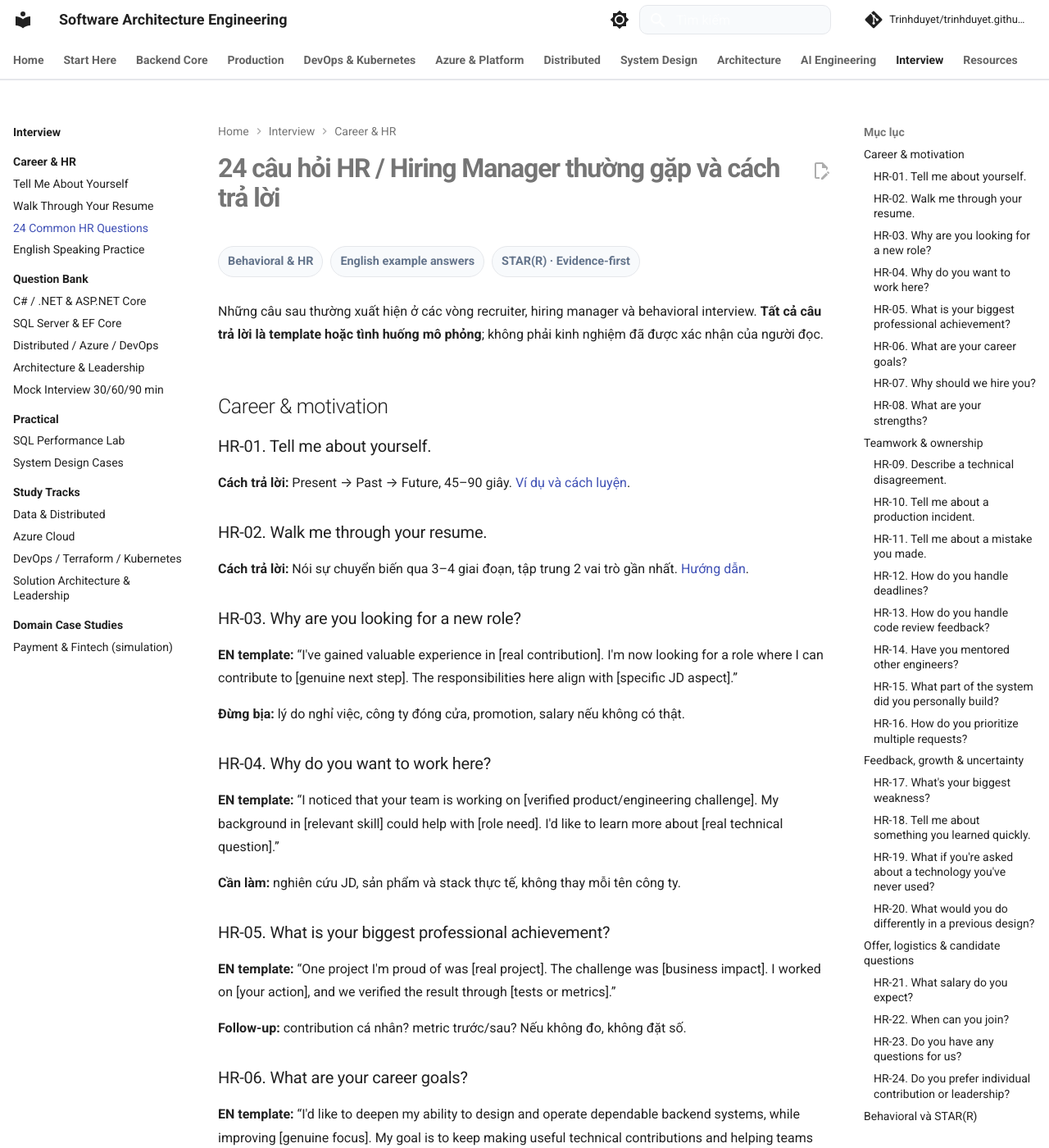
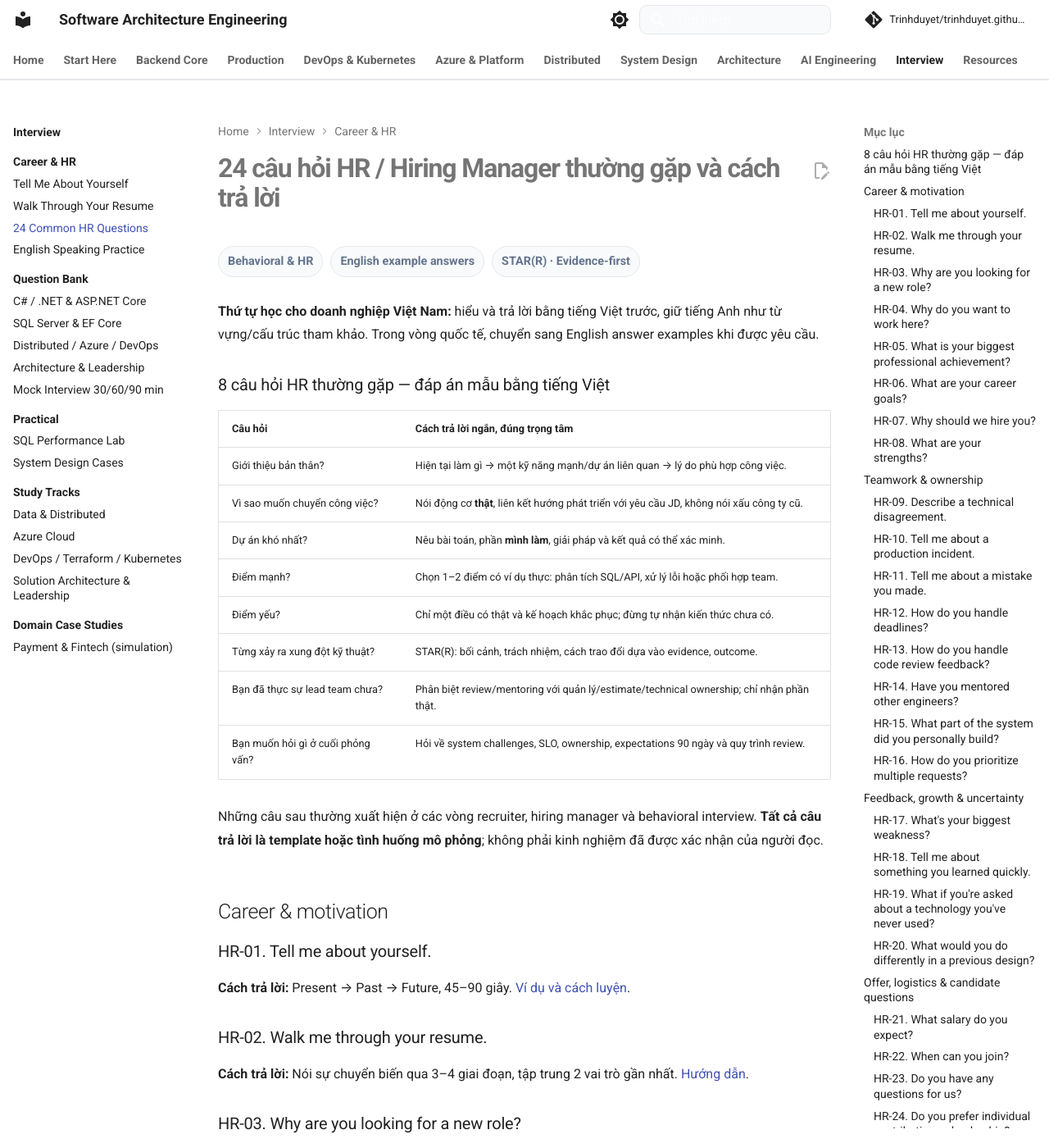
Before and after one commit to Trinhduyet/trinhduyet.github.io, an MkDocs documentation site: the page built from docs/interview/career/common-hr-questions.md, in a window 1280 px wide and 1400 px high. Shown: the whole window at 82% size. Built offline with MkDocs 1.6.1 and Material for MkDocs 9.7.7, drawn with Linux system fonts in a browser that asks for light colours; comment, search, counter and statistics services are not loaded.

Commit message:
feat(interview): Vietnamese-first preparation and Senior Tech Lead job question navigation

```diff
--- a/docs/interview/career/common-hr-questions.md
+++ b/docs/interview/career/common-hr-questions.md
@@ -1,6 +1,21 @@
 # 24 câu hỏi HR / Hiring Manager thường gặp và cách trả lời
 
 <div class="lesson-meta"><span>Behavioral & HR</span><span>English example answers</span><span>STAR(R) · Evidence-first</span></div>
+
+**Thứ tự học cho doanh nghiệp Việt Nam:** hiểu và trả lời bằng tiếng Việt trước, giữ tiếng Anh như từ vựng/cấu trúc tham khảo. Trong vòng quốc tế, chuyển sang English answer examples khi được yêu cầu.
+
+### 8 câu hỏi HR thường gặp — đáp án mẫu bằng tiếng Việt
+
+| Câu hỏi | Cách trả lời ngắn, đúng trọng tâm |
+| --- | --- |
+| Giới thiệu bản thân? | Hiện tại làm gì → một kỹ năng mạnh/dự án liên quan → lý do phù hợp công việc. |
+| Vì sao muốn chuyển công việc? | Nói động cơ **thật**, liên kết hướng phát triển với yêu cầu JD, không nói xấu công ty cũ. |
+| Dự án khó nhất? | Nêu bài toán, phần **mình làm**, giải pháp và kết quả có thể xác minh. |
+| Điểm mạnh? | Chọn 1–2 điểm có ví dụ thực: phân tích SQL/API, xử lý lỗi hoặc phối hợp team. |
+| Điểm yếu? | Chỉ một điều có thật và kế hoạch khắc phục; đừng tự nhận kiến thức chưa có. |
+| Từng xảy ra xung đột kỹ thuật? | STAR(R): bối cảnh, trách nhiệm, cách trao đổi dựa vào evidence, outcome. |
+| Bạn đã thực sự lead team chưa? | Phân biệt review/mentoring với quản lý/estimate/technical ownership; chỉ nhận phần thật. |
+| Bạn muốn hỏi gì ở cuối phỏng vấn? | Hỏi về system challenges, SLO, ownership, expectations 90 ngày và quy trình review. |
 
 Những câu sau thường xuất hiện ở các vòng recruiter, hiring manager và behavioral interview. **Tất cả câu trả lời là template hoặc tình huống mô phỏng**; không phải kinh nghiệm đã được xác nhận của người đọc.
 
```
